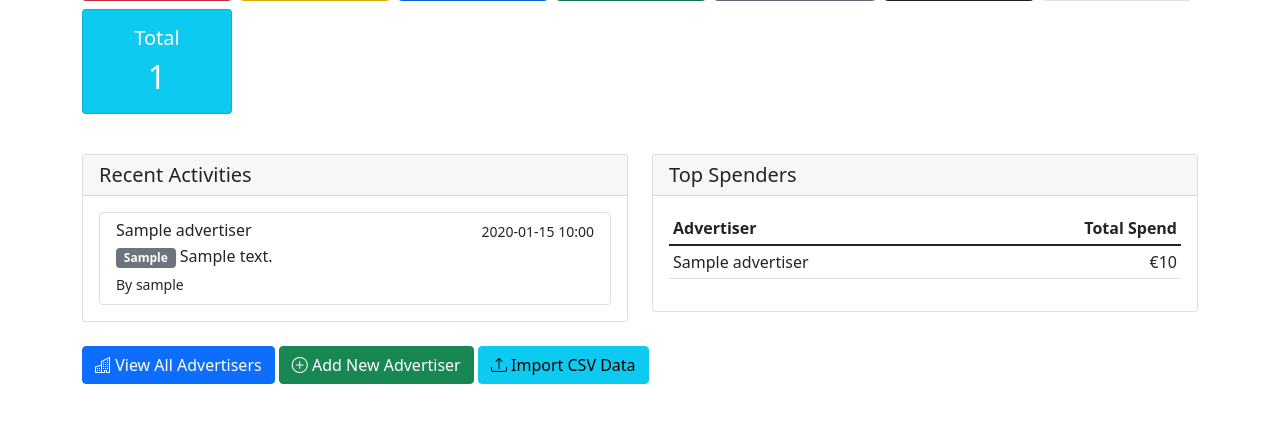
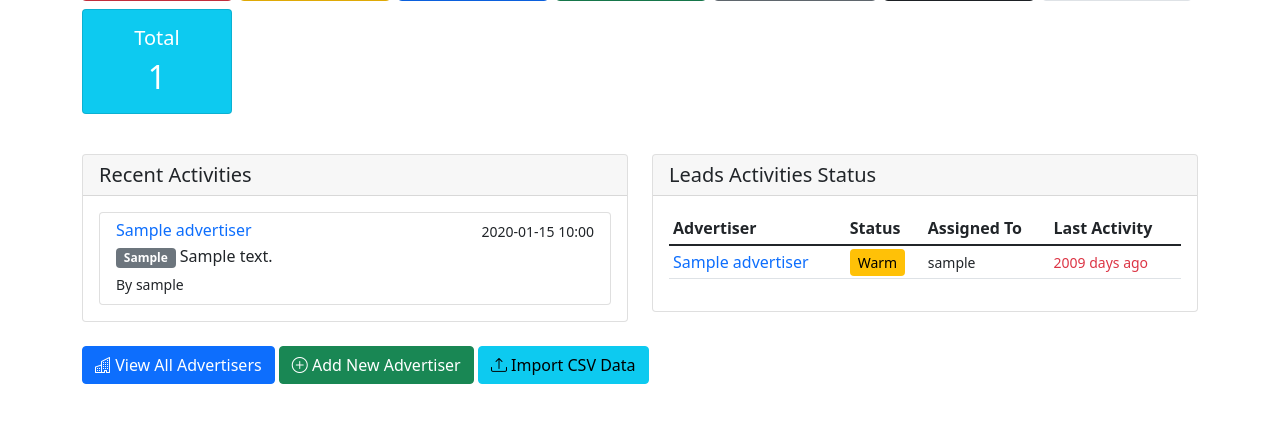
Before and after one commit to Vainius2002/api-newbusiness, a Flask app: page / in a window 1280 px wide. Shown: the part 255-678 px from the top of the page. Run offline with Flask 3, Linux system fonts and the light colour scheme; a user stored in the database is signed in; tables that the repository leaves empty hold one stand-in row (values such as "Sample post"); some libraries are stand-ins or nearby versions.

Commit message:
Update dashboard with Leads Activities Status
Changes:
- Removed Top Spenders card from dashboard
- Added new "Leads Activities Status" card showing hot, warm, and cold leads
- Display advertiser name, lead status, assigned user, and last activity date
- Sort leads by priority (hot first) and then by oldest activity
- Calculate and display "days ago" or "Never" for activity tracking
- Color-code activity dates: red for >30 days or never, yellow for >14 days
- Made advertiser names clickable in Recent Activities card
- Links navigate to advertiser detail page

This helps users quickly identify which leads need attention and follow-up.

🤖 Generated with [Claude Code](https://claude.ai/code)

Co-Authored-By: Claude <noreply@anthropic.com>

```diff
--- a/app/main/routes.py
+++ b/app/main/routes.py
@@ -2,11 +2,12 @@ from flask import render_template, redirect, url_for, flash, request, current_ap
 from flask_login import login_required, current_user
 from werkzeug.utils import secure_filename
 import os
+from datetime import datetime
 from app import db
 from app.main import bp
 from app.models import Advertiser, User, Activity, LeadStatusHistory, SpendingData
 from app.utils import process_csv_upload
-from sqlalchemy import func, desc
+from sqlalchemy import func, desc, case
 
 @bp.route('/')
 @bp.route('/index')
@@ -26,19 +27,57 @@ def index():
         Activity.created_at.desc()
     ).limit(10).all()
 
-    # Top spenders
-    top_spenders = db.session.query(
-        Advertiser.name,
-        func.sum(SpendingData.grand_total).label('total_spend')
-    ).join(SpendingData).group_by(
-        Advertiser.id
-    ).order_by(desc('total_spend')).limit(10).all()
+    # Get leads needing attention (hot, warm, cold) with their last activity date
+    # Subquery to get last activity date for each advertiser
+    last_activity_subq = db.session.query(
+        Activity.advertiser_id,
+        func.max(Activity.created_at).label('last_activity_date')
+    ).group_by(Activity.advertiser_id).subquery()
+
+    # Get hot, warm, and cold leads with their details
+    leads_needing_attention = db.session.query(
+        Advertiser,
+        last_activity_subq.c.last_activity_date
+    ).outerjoin(
+        last_activity_subq,
+        Advertiser.id == last_activity_subq.c.advertiser_id
+    ).filter(
+        Advertiser.lead_status.in_(['hot', 'warm', 'cold'])
+    ).order_by(
+        # Sort by priority (hot first, then warm, then cold)
+        case(
+            (Advertiser.lead_status == 'hot', 1),
+            (Advertiser.lead_status == 'warm', 2),
+            (Advertiser.lead_status == 'cold', 3)
+        ),
+        # Then by oldest activity first (nulls first)
+        func.coalesce(last_activity_subq.c.last_activity_date, func.datetime('1900-01-01')).asc()
+    ).all()
+
+    # Calculate days ago for each lead
+    leads_with_days_ago = []
+    today = datetime.utcnow()
+    for advertiser, last_activity_date in leads_needing_attention:
+        if last_activity_date:
+            days_ago = (today - last_activity_date).days
+            days_ago_str = f"{days_ago} days ago" if days_ago != 1 else "1 day ago"
+            if days_ago == 0:
+                days_ago_str = "Today"
+        else:
+            days_ago_str = "Never"
+            days_ago = float('inf')  # For sorting purposes
+
+        leads_with_days_ago.append({
+            'advertiser': advertiser,
+            'last_activity': days_ago_str,
+            'days_ago_num': days_ago
+        })
 
     return render_template('main/index.html',
                          total_advertisers=total_advertisers,
                          lead_status_counts=dict(lead_status_counts),
                          recent_activities=recent_activities,
-                         top_spenders=top_spenders)
+                         leads_needing_attention=leads_with_days_ago)
 
 @bp.route('/upload', methods=['GET', 'POST'])
 @login_required
--- a/templates/main/index.html
+++ b/templates/main/index.html
@@ -103,7 +103,11 @@
                     {% for activity in recent_activities %}
                     <div class="list-group-item">
                         <div class="d-flex w-100 justify-content-between">
-                            <h6 class="mb-1">{{ activity.advertiser.name }}</h6>
+                            <h6 class="mb-1">
+                                <a href="{{ url_for('advertisers.view_advertiser', id=activity.advertiser.id) }}" class="text-decoration-none">
+                                    {{ activity.advertiser.name }}
+                                </a>
+                            </h6>
                             <small>{{ activity.created_at.strftime('%Y-%m-%d %H:%M') }}</small>
                         </div>
                         <p class="mb-1">
@@ -123,28 +127,51 @@
     <div class="col-md-6">
         <div class="card">
             <div class="card-header">
-                <h5 class="mb-0">Top Spenders</h5>
+                <h5 class="mb-0">Leads Activities Status</h5>
             </div>
             <div class="card-body">
-                {% if top_spenders %}
+                {% if leads_needing_attention %}
+                <div class="table-responsive">
                     <table class="table table-sm">
                         <thead>
                             <tr>
                                 <th>Advertiser</th>
-                            <th class="text-end">Total Spend</th>
+                                <th>Status</th>
+                                <th>Assigned To</th>
+                                <th>Last Activity</th>
                             </tr>
                         </thead>
                         <tbody>
-                        {% for spender in top_spenders %}
+                            {% for lead_data in leads_needing_attention[:15] %}
                             <tr>
-                            <td>{{ spender[0] }}</td>
-                            <td class="text-end">€{{ "{:,.0f}".format(spender[1]) }}</td>
+                                <td>
+                                    <a href="{{ url_for('advertisers.view_advertiser', id=lead_data.advertiser.id) }}" class="text-decoration-none">
+                                        {{ lead_data.advertiser.name[:30] }}{% if lead_data.advertiser.name|length > 30 %}...{% endif %}
+                                    </a>
+                                </td>
+                                <td>
+                                    <span class="lead-status-badge lead-{{ lead_data.advertiser.lead_status }}">
+                                        {{ lead_data.advertiser.lead_status|title }}
+                                    </span>
+                                </td>
+                                <td>
+                                    <small>{{ lead_data.advertiser.assigned_user.username if lead_data.advertiser.assigned_user else 'Unassigned' }}</small>
+                                </td>
+                                <td>
+                                    <small class="{% if lead_data.last_activity == 'Never' or lead_data.days_ago_num > 30 %}text-danger{% elif lead_data.days_ago_num > 14 %}text-warning{% else %}text-muted{% endif %}">
+                                        {{ lead_data.last_activity }}
+                                    </small>
+                                </td>
                             </tr>
                             {% endfor %}
                         </tbody>
                     </table>
+                </div>
+                {% if leads_needing_attention|length > 15 %}
+                <p class="text-muted mt-2 mb-0"><small>Showing 15 of {{ leads_needing_attention|length }} leads needing attention</small></p>
+                {% endif %}
                 {% else %}
-                <p class="text-muted">No spending data available</p>
+                <p class="text-muted">No hot, warm, or cold leads found</p>
                 {% endif %}
             </div>
         </div>
```
Lines whose indentation alone changed are shown as unchanged.
